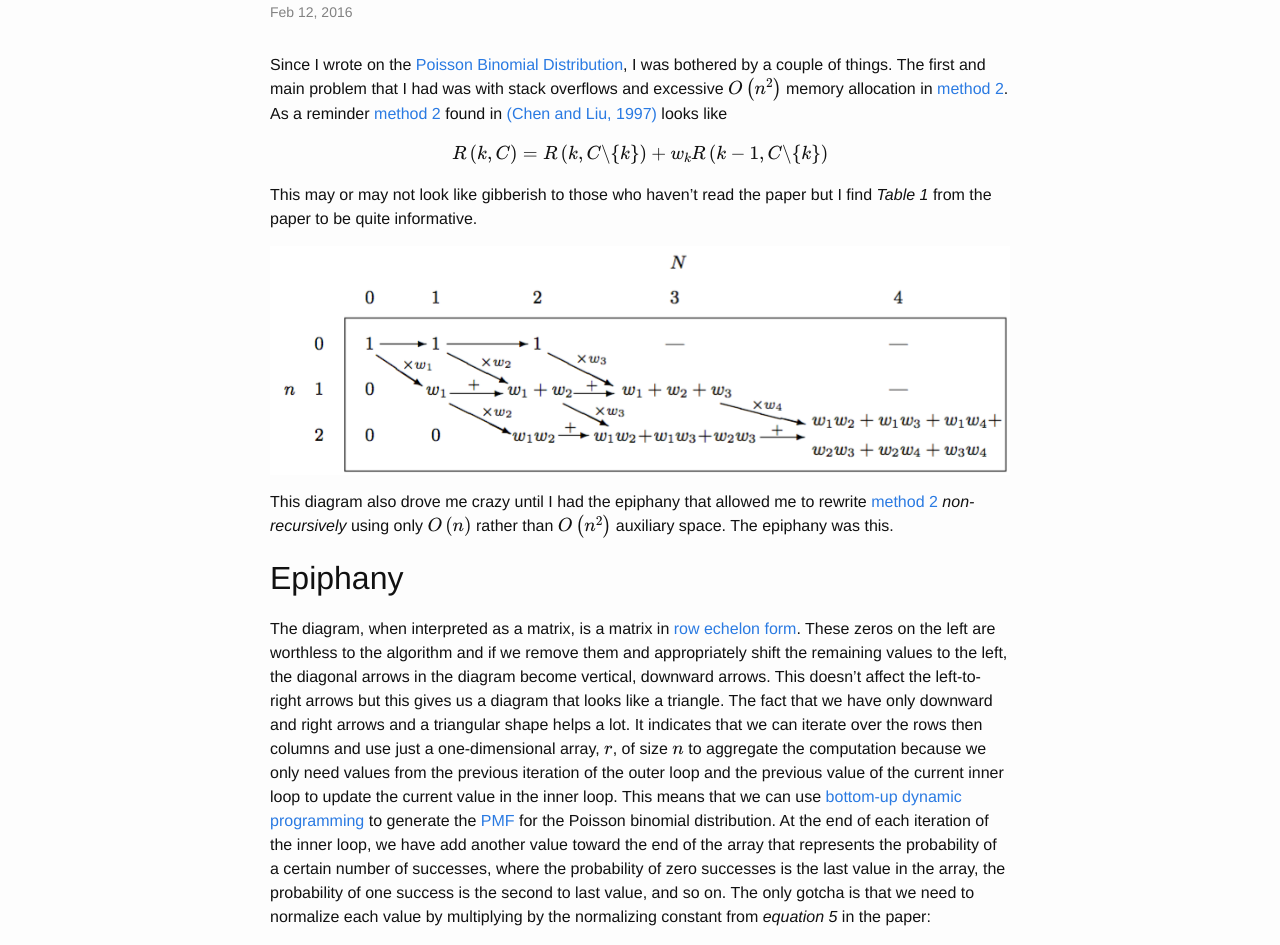
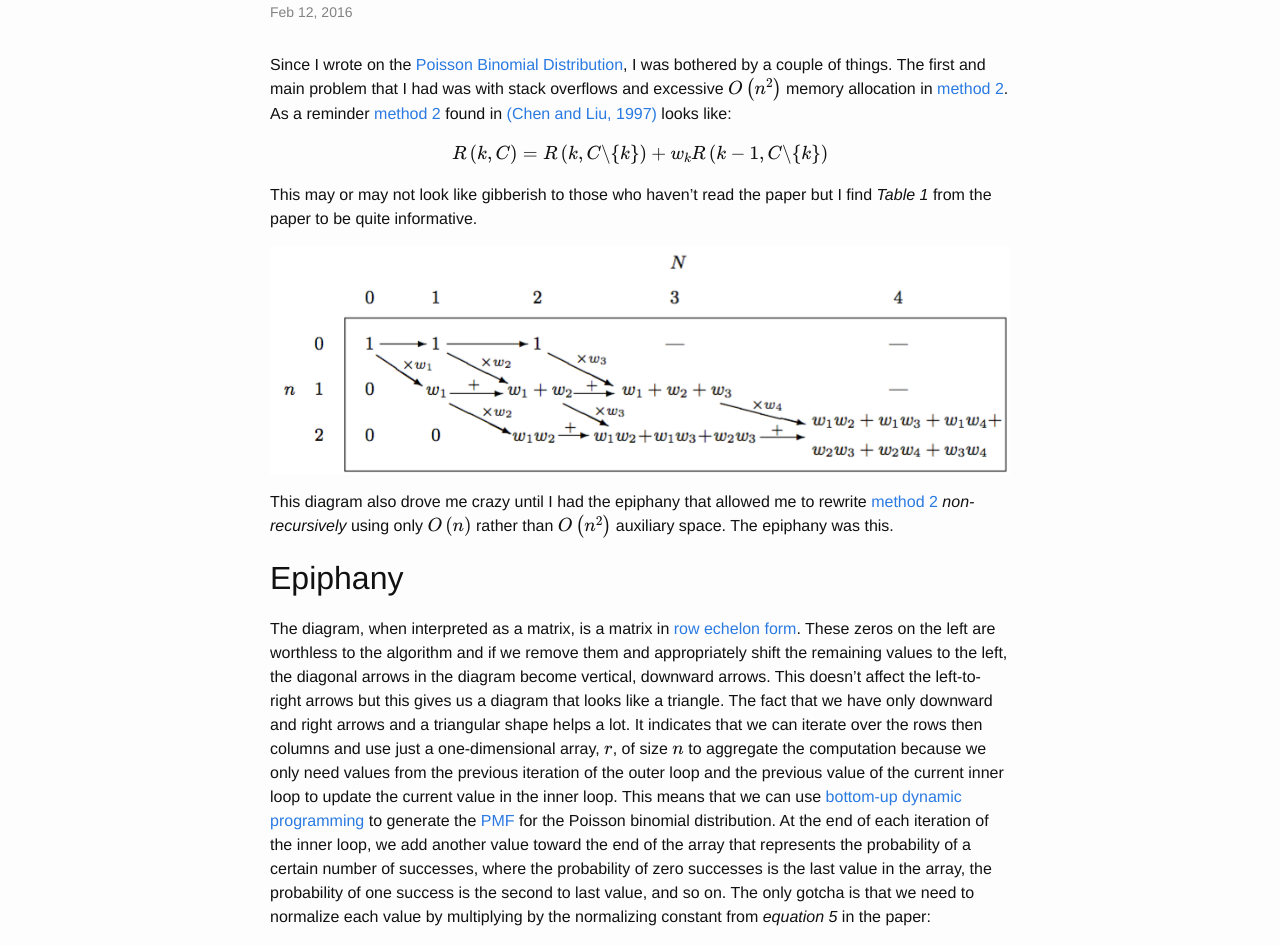
Before and after one commit to deaktator/deaktator.github.io, a Jekyll site: the page built from _posts/2016-02-12-poisson-binomial-revisited.md, in a window 1280 px wide and 1400 px high. Shown: the part 147-1092 px from the top of the window. Built offline with Jekyll 4.4.1, drawn with Linux system fonts in a browser that asks for light colours; formulas are drawn with MathJax 3; some of the changed text lies outside the part shown.

Commit message:
fixed typos in poisson binomial revisited.

```diff
--- a/_posts/2016-02-12-poisson-binomial-revisited.md
+++ b/_posts/2016-02-12-poisson-binomial-revisited.md
@@ -11,7 +11,7 @@ I was bothered by a couple of things.  The first and main problem that I had was
 $$ O\left( { n }^{ 2 } \right) $$ memory allocation in
 [method 2]({% post_url 2015-08-09-poisson-binomial-distribution %}#method-2).  As a reminder
 [method 2]({% post_url 2015-08-09-poisson-binomial-distribution %}#method-2) found in
-[\(Chen and Liu, 1997\)](http://www3.stat.sinica.edu.tw/statistica/oldpdf/A7n44.pdf) looks like
+[\(Chen and Liu, 1997\)](http://www3.stat.sinica.edu.tw/statistica/oldpdf/A7n44.pdf) looks like:
 
 $$
 R\left( k,C \right) =R\left( k, C \backslash \{ k \}  \right) +{ w }_{ k }R\left( k-1, C \backslash \{ k \} \right)
@@ -39,7 +39,7 @@ the previous value of the current inner loop to update the current value in the
 [bottom-up](https://en.wikipedia.org/wiki/Top-down_and_bottom-up_design)
 [dynamic programming](https://en.wikipedia.org/wiki/Dynamic_programming) to generate the
 [PMF](https://en.wikipedia.org/wiki/Probability_mass_function) for the Poisson binomial distribution.
-At the end of each iteration of the inner loop, we have add another value toward the end of the array that represents
+At the end of each iteration of the inner loop, we add another value toward the end of the array that represents
 the probability of a certain number of successes, where the probability of zero successes is the last value in the
 array, the probability of one success is the second to last value, and so on.  The only gotcha is that we need to
 normalize each value by multiplying by the normalizing constant from *equation 5* in the paper:
@@ -147,7 +147,7 @@ The purpose was speed and correctness over conciseness and elegance.  This choic
 runtime and space requirements: $$ O\left( { n }^{ 2 } \right) $$ and $$ O\left( n \right) $$, respectively.
 
 Another comment.  The runtime for computing the full [PMF](https://en.wikipedia.org/wiki/Probability_mass_function) is
-indeed $$ O\left( { n }^{ 2 } \right) $$, but if we just want to know the probabilities for the first $$ K $$ successes,
+indeed $$ O\left( { n }^{ 2 } \right) $$, but if we just want to know the probabilities for the first $$ k $$ successes,
 the runtime is more like $$ O\left( k n \right) $$.  This is nice since the code was written to short circuit if the
 caller only request the first $$ k $$ probabilities.  The code can also short circuit for using it as an
 [inverse distribution function](https://en.wikipedia.org/wiki/Cumulative_distribution_function#Inverse_distribution_function_.28quantile_function.29).
```
